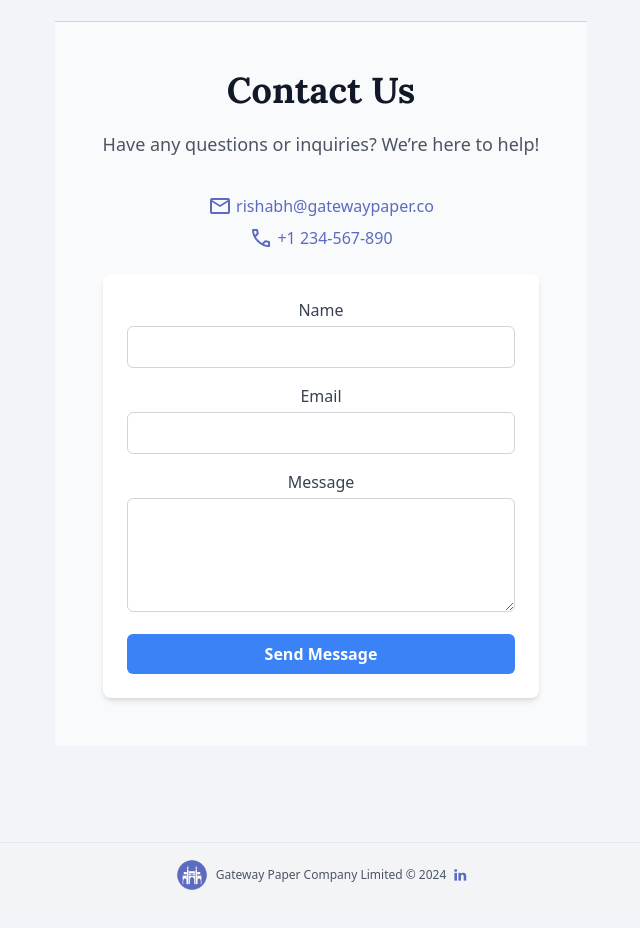
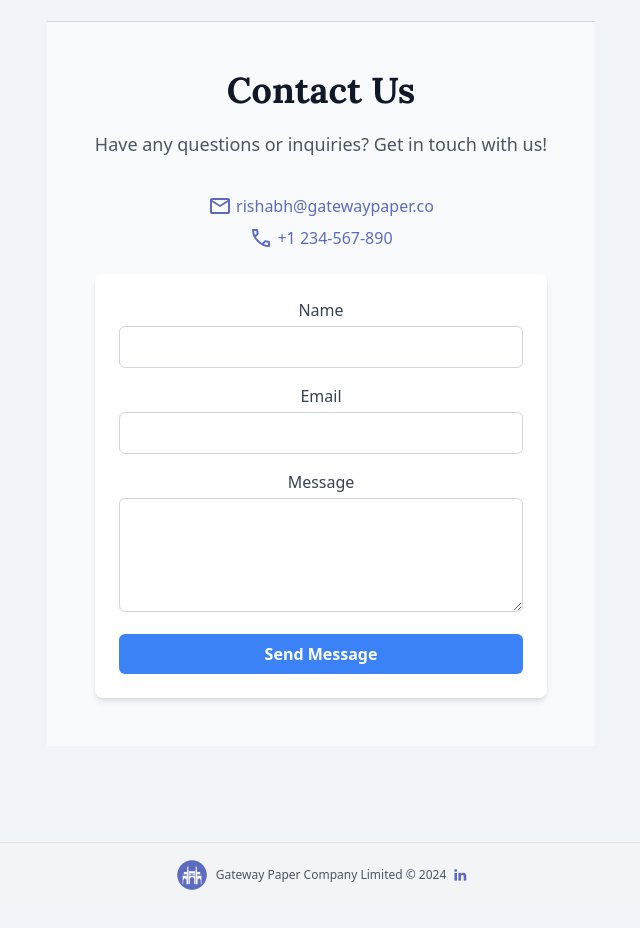
Before and after one commit to gatewaypaperdom/gatewaypaperdom.github.io, a React (Vite) app: page / in a window 1280 px wide. Shown: the part 2720-3648 px from the top of the page, without its empty margins (319-959 px from the left). Built offline with nearby package versions, Linux system fonts and the light colour scheme.

Commit message:
contact us change

```diff
--- a/src/App.jsx
+++ b/src/App.jsx
@@ -252,7 +252,7 @@ function App() {
         <section id="contact" className="mb-12 py-12 sm:px-12 px-6 bg-gray-50 border-gray-300 border-t">
           <h2 className="text-3xl sm:text-4xl font-bold text-gray-900 text-center leading-tight font-lora pb-5">Contact Us</h2>
           <p className="text-md sm:text-lg text-gray-600 text-center">
-            Have any questions or inquiries? We’re here to help!
+            Have any questions or inquiries? Get in touch with us!
           </p>
 
           <div className="max-w-lg mx-auto mt-8 space-y-6">
```
